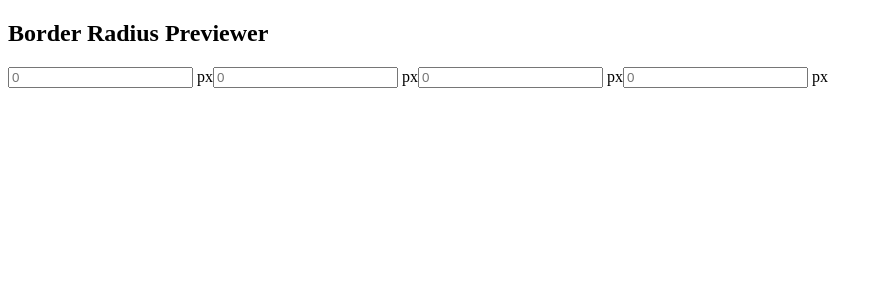
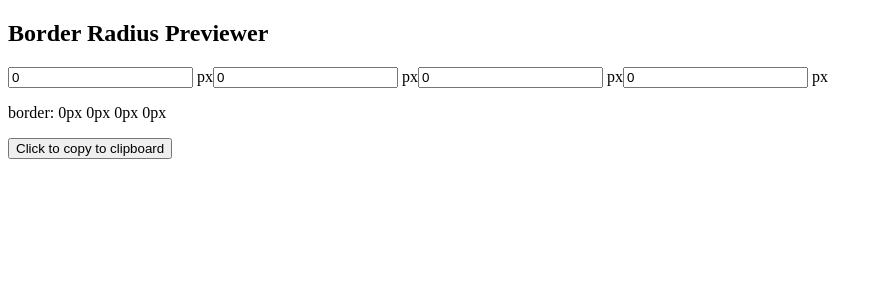
Before and after one commit to ChrisGitmed/border-radius-previewer, a React app: page / in a window 1280 px wide. Shown: the top 300 px of the page, without its empty margins (0-883 px from the left). Built offline with nearby package versions, Linux system fonts and the light colour scheme; the HTML template or start-up script is replaced by a standard one.

Commit message:
Added a row to display the CSS text as well as a button to copy to clipboard; Tweaked logic in handleChange to render proper data.

```diff
--- a/src/components/border-radius-preview.jsx
+++ b/src/components/border-radius-preview.jsx
@@ -13,21 +13,26 @@ export default class BorderRadiusPreview extends React.Component {
   }
 
   handleChange(event) {
-    console.log('fired!');
-    console.log('event.target.name: ', event.target.name);
-    console.log('event.target.value: ', event.target.value);
     const {
       name,
       value
     } = event.target;
     if (name === 'corner1') {
-      this.setState({ corner1: value })
+      if (value === '') {
+        this.setState({corner1 : 0})
+      } else this.setState({corner1 : value})
     } else if (name === 'corner2') {
-      this.setState({ corner2: value})
+      if (value === '') {
+        this.setState({ corner2: 0 })
+      } else this.setState({corner2 : value})
     } else if (name === 'corner3') {
-      this.setState({ corner3: value })
+      if (value === '') {
+        this.setState({corner3: 0});
+      } else this.setState({ corner3: value })
     } else if (name === 'corner4') {
-      this.setState({ corner4: value })
+      if (value === '') {
+        this.setState({ corner4: 0 })
+      } else this.setState({ corner4: value })
     }
   }
 
@@ -40,15 +45,20 @@ export default class BorderRadiusPreview extends React.Component {
       corner4
     } = this.state;
 
-    const styleString = { "borderRadius": `${corner1}px ${corner2}px ${corner3}px ${corner4}px`}
+    const styleObj = { "borderRadius": `${corner1}px ${corner2}px ${corner3}px ${corner4}px`};
+    const styleString = `${corner1}px ${corner2}px ${corner3}px ${corner4}px`;
     return (
       <>
-        <div className="preview-box" style={styleString}></div>
+        <div className="preview-box" style={styleObj}></div>
         <div className="input-row">
-          <span><input type="text" name="corner1" onChange={handleChange} placeholder="0"/> px</span>
-          <span><input type="text" name="corner2" onChange={handleChange} placeholder="0"/> px</span>
-          <span><input type="text" name="corner3" onChange={handleChange} placeholder="0"/> px</span>
-          <span><input type="text" name="corner4" onChange={handleChange} placeholder="0"/> px</span>
+          <span><input type="text" name="corner1" onChange={handleChange} defaultValue="0" placeholder="0"/> px</span>
+          <span><input type="text" name="corner2" onChange={handleChange} defaultValue="0" placeholder="0"/> px</span>
+          <span><input type="text" name="corner3" onChange={handleChange} defaultValue="0" placeholder="0"/> px</span>
+          <span><input type="text" name="corner4" onChange={handleChange} defaultValue="0" placeholder="0"/> px</span>
+        </div>
+        <div className="row">
+          <p>border: {styleString}</p>
+          <button>Click to copy to clipboard</button>
         </div>
       </>
     )
```
Also changed, not shown: 1 other file (tests, documents, lock files or other folders).
